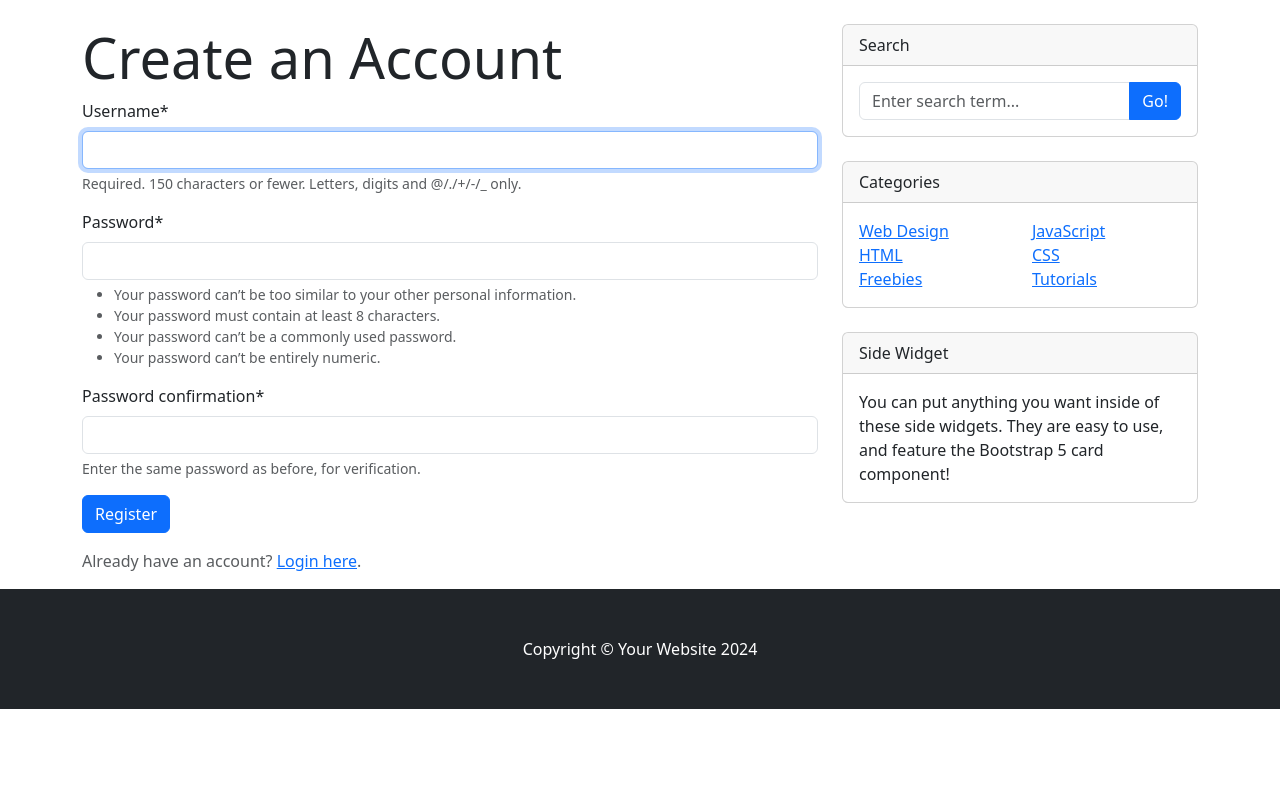
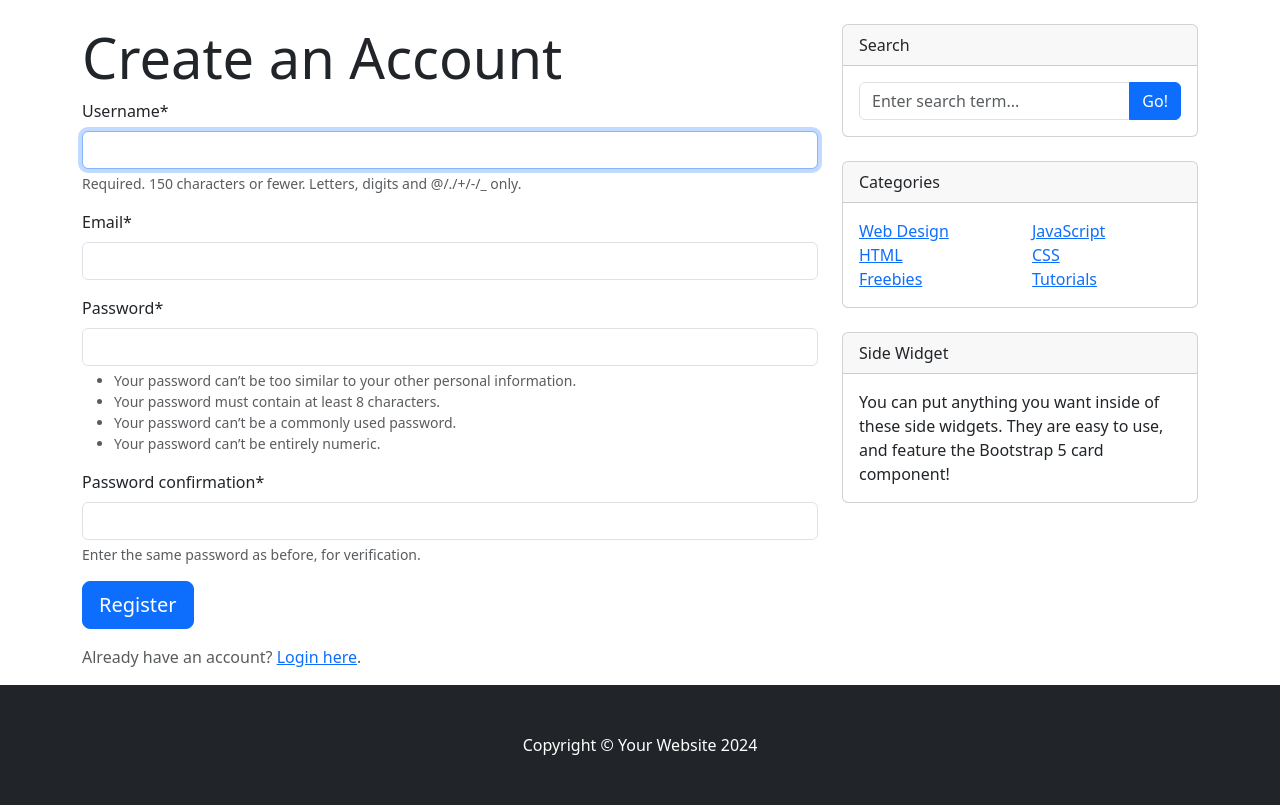
Before and after one commit to hoquenazmul/djblogger, a Django app: page /register/ in a window 1280 px wide. Shown: the part 56-861 px from the top of the page. Before the commit the page ends 765 px from the top, so only its background shows below. Run offline with Django 5.2, Linux system fonts and the light colour scheme; some libraries are stand-ins or nearby versions.

Commit message:
Added user registration form

```diff
--- a/blog/templates/blog/base.html
+++ b/blog/templates/blog/base.html
@@ -21,6 +21,15 @@
             <div class="row main mt-4">
                 <!-- Blog entries-->
                 <div class="col-lg-8">
+                    <!-- Display Triggered Messages -->
+                    {% if messages %}
+                        {% for message in messages %}
+                            <div class="alert alert-{{ message.tags }}" role="alert">
+                                {{ message }}
+                            </div>
+                        {% endfor %}
+                    {% endif %}
+
                     <!-- Block Content -->
                     {% block content %}{% endblock %}
                 </div>
--- /dev/null
+++ b/users/forms.py
@@ -0,0 +1,11 @@
+from django import forms
+from django.contrib.auth.models import User
+from django.contrib.auth.forms import UserCreationForm
+
+
+class UserRegistrationForm(UserCreationForm):
+    email = forms.EmailField()
+
+    class Meta:
+        model = User
+        fields = ['username', 'email', 'password1', 'password2']
--- a/users/templates/users/register.html
+++ b/users/templates/users/register.html
@@ -7,7 +7,7 @@
         <form method="POST">
             {% csrf_token %}
             {{ form|crispy }}
-            <button type="submit" class="btn btn-primary">Register</button>
+            <button type="submit" class="btn btn-lg btn-primary">Register</button>
         </form>
 
         <p class="text-muted mt-3">
--- a/users/views.py
+++ b/users/views.py
@@ -1,7 +1,17 @@
-from django.shortcuts import render
-from django.contrib.auth.forms import UserCreationForm
+from django.contrib import messages
+from django.shortcuts import redirect, render
+from .forms import UserRegistrationForm
 
 
 def register(request):
-    form = UserCreationForm()
+    if request.method == 'POST':
+        form = UserRegistrationForm(request.POST)
+
+        if form.is_valid():
+            form.save()
+            username = form.cleaned_data.get('username')
+            messages.success(request, f'Your account# {username} has been created!')
+            return redirect('post_list')
+    else:
+        form = UserRegistrationForm()
     return render(request, 'users/register.html', {'form': form})
```
